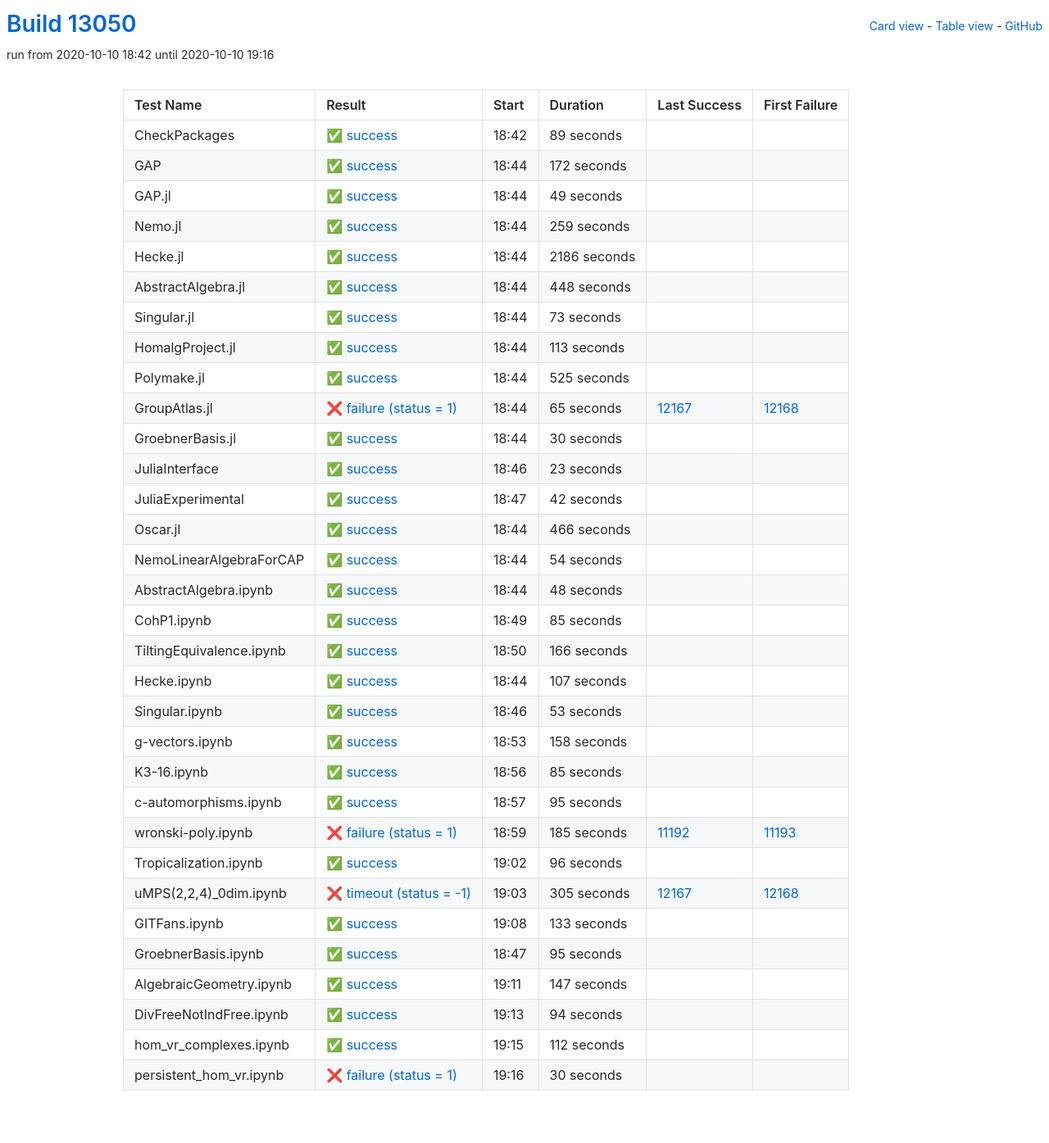
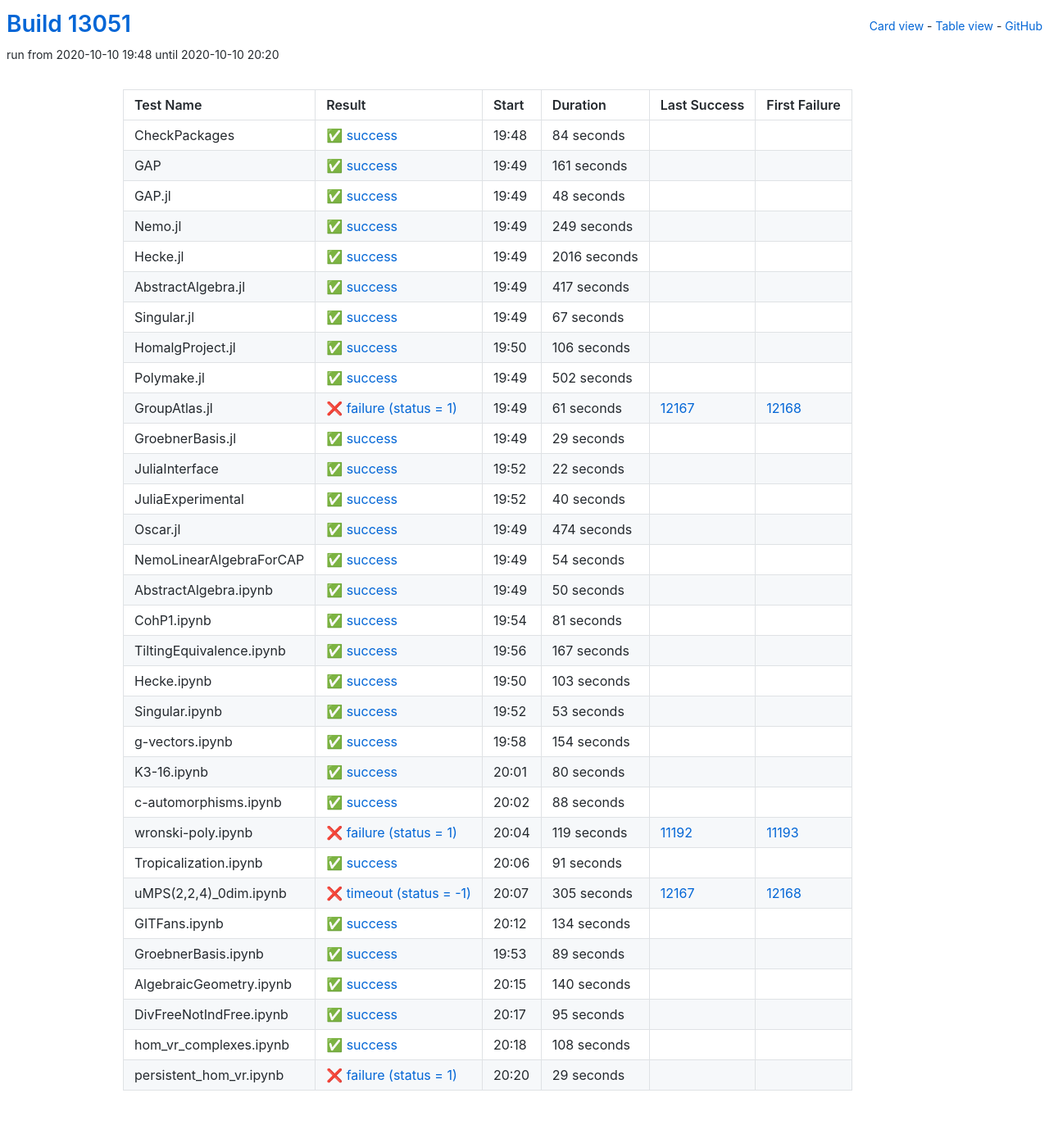
Before and after one commit to oscar-system/oscar-ci-status, a Jekyll site: the page built from table.html, in a window 1280 px wide. Shown: the whole page at 82% size. Built offline with Jekyll 4.4.1, drawn with Linux system fonts in a browser that asks for light colours.

Commit message:
Build #13051

```diff
--- a/_data/ci.yml
+++ b/_data/ci.yml
@@ -1,6 +1,6 @@
 ---
-build: 13050
-build_url: https://oscarci.mathematik.uni-kl.de/job/oscar/13050/
+build: 13051
+build_url: https://oscarci.mathematik.uni-kl.de/job/oscar/13051/
 job: oscar
 organization: oscar-system
 repo: oscar-ci-status
@@ -8,176 +8,176 @@
 tests:
 - name: CheckPackages
   id: checkpackages
-  log: https://oscarci.mathematik.uni-kl.de/job/oscar/13050/artifact/logs/build-13050/CheckPackages.log
-  start: 2020-10-10 18:42
+  log: https://oscarci.mathematik.uni-kl.de/job/oscar/13051/artifact/logs/build-13051/CheckPackages.log
+  start: 2020-10-10 19:48
   success: true
   exitcode: 0
   status: success
-  duration: 89
+  duration: 84
   last_success: false
   last_success_url:
   first_failure: false
   first_failure_url:
 - name: GAP
   id: gap
-  log: https://oscarci.mathematik.uni-kl.de/job/oscar/13050/artifact/logs/build-13050/GAP.log
-  start: 2020-10-10 18:44
+  log: https://oscarci.mathematik.uni-kl.de/job/oscar/13051/artifact/logs/build-13051/GAP.log
+  start: 2020-10-10 19:49
   success: true
   exitcode: 0
   status: success
-  duration: 172
+  duration: 161
   last_success: false
   last_success_url:
   first_failure: false
   first_failure_url:
 - name: GAP.jl
   id: gap-jl
-  log: https://oscarci.mathematik.uni-kl.de/job/oscar/13050/artifact/logs/build-13050/GAP.jl.log
-  start: 2020-10-10 18:44
+  log: https://oscarci.mathematik.uni-kl.de/job/oscar/13051/artifact/logs/build-13051/GAP.jl.log
+  start: 2020-10-10 19:49
   success: true
   exitcode: 0
   status: success
-  duration: 49
+  duration: 48
   last_success: false
   last_success_url:
   first_failure: false
   first_failure_url:
 - name: Nemo.jl
   id: nemo-jl
-  log: https://oscarci.mathematik.uni-kl.de/job/oscar/13050/artifact/logs/build-13050/Nemo.jl.log
-  start: 2020-10-10 18:44
+  log: https://oscarci.mathematik.uni-kl.de/job/oscar/13051/artifact/logs/build-13051/Nemo.jl.log
+  start: 2020-10-10 19:49
   success: true
   exitcode: 0
   status: success
-  duration: 259
+  duration: 249
   last_success: false
   last_success_url:
   first_failure: false
   first_failure_url:
 - name: Hecke.jl
   id: hecke-jl
-  log: https://oscarci.mathematik.uni-kl.de/job/oscar/13050/artifact/logs/build-13050/Hecke.jl.log
-  start: 2020-10-10 18:44
+  log: https://oscarci.mathematik.uni-kl.de/job/oscar/13051/artifact/logs/build-13051/Hecke.jl.log
+  start: 2020-10-10 19:49
   success: true
   exitcode: 0
   status: success
-  duration: 2186
+  duration: 2016
   last_success: false
   last_success_url:
   first_failure: false
   first_failure_url:
 - name: AbstractAlgebra.jl
   id: abstractalgebra-jl
-  log: https://oscarci.mathematik.uni-kl.de/job/oscar/13050/artifact/logs/build-13050/AbstractAlgebra.jl.log
-  start: 2020-10-10 18:44
+  log: https://oscarci.mathematik.uni-kl.de/job/oscar/13051/artifact/logs/build-13051/AbstractAlgebra.jl.log
+  start: 2020-10-10 19:49
   success: true
   exitcode: 0
   status: success
-  duration: 448
+  duration: 417
   last_success: false
   last_success_url:
   first_failure: false
   first_failure_url:
 - name: Singular.jl
   id: singular-jl
-  log: https://oscarci.mathematik.uni-kl.de/job/oscar/13050/artifact/logs/build-13050/Singular.jl.log
-  start: 2020-10-10 18:44
+  log: https://oscarci.mathematik.uni-kl.de/job/oscar/13051/artifact/logs/build-13051/Singular.jl.log
+  start: 2020-10-10 19:49
   success: true
   exitcode: 0
   status: success
-  duration: 73
+  duration: 67
   last_success: false
   last_success_url:
   first_failure: false
   first_failure_url:
 - name: HomalgProject.jl
   id: homalgproject-jl
-  log: https://oscarci.mathematik.uni-kl.de/job/oscar/13050/artifact/logs/build-13050/HomalgProject.jl.log
-  start: 2020-10-10 18:44
+  log: https://oscarci.mathematik.uni-kl.de/job/oscar/13051/artifact/logs/build-13051/HomalgProject.jl.log
+  start: 2020-10-10 19:50
   success: true
   exitcode: 0
   status: success
-  duration: 113
+  duration: 106
   last_success: false
   last_success_url:
   first_failure: false
   first_failure_url:
 - name: Polymake.jl
   id: polymake-jl
-  log: https://oscarci.mathematik.uni-kl.de/job/oscar/13050/artifact/logs/build-13050/Polymake.jl.log
-  start: 2020-10-10 18:44
+  log: https://oscarci.mathematik.uni-kl.de/job/oscar/13051/artifact/logs/build-13051/Polymake.jl.log
+  start: 2020-10-10 19:49
   success: true
   exitcode: 0
   status: success
-  duration: 525
+  duration: 502
   last_success: false
   last_success_url:
   first_failure: false
   first_failure_url:
 - name: GroupAtlas.jl
   id: groupatlas-jl
-  log: https://oscarci.mathematik.uni-kl.de/job/oscar/13050/artifact/logs/build-13050/GroupAtlas.jl.log
-  start: 2020-10-10 18:44
+  log: https://oscarci.mathematik.uni-kl.de/job/oscar/13051/artifact/logs/build-13051/GroupAtlas.jl.log
+  start: 2020-10-10 19:49
   success: false
   exitcode: 1
   status: failure
-  duration: 65
+  duration: 61
   last_success: 12167
   last_success_url: https://oscarci.mathematik.uni-kl.de/job/oscar/12167/
   first_failure: 12168
   first_failure_url: https://oscarci.mathematik.uni-kl.de/job/oscar/12168/
 - name: GroebnerBasis.jl
   id: groebnerbasis-jl
-  log: https://oscarci.mathematik.uni-kl.de/job/oscar/13050/artifact/logs/build-13050/GroebnerBasis.jl.log
-  start: 2020-10-10 18:44
+  log: https://oscarci.mathematik.uni-kl.de/job/oscar/13051/artifact/logs/build-13051/GroebnerBasis.jl.log
+  start: 2020-10-10 19:49
   success: true
   exitcode: 0
   status: success
-  duration: 30
+  duration: 29
   last_success: false
   last_success_url:
   first_failure: false
   first_failure_url:
 - name: JuliaInterface
   id: juliainterface
-  log: https://oscarci.mathematik.uni-kl.de/job/oscar/13050/artifact/logs/build-13050/JuliaInterface.log
-  start: 2020-10-10 18:46
+  log: https://oscarci.mathematik.uni-kl.de/job/oscar/13051/artifact/logs/build-13051/JuliaInterface.log
+  start: 2020-10-10 19:52
   success: true
   exitcode: 0
   status: success
-  duration: 23
+  duration: 22
   last_success: false
   last_success_url:
   first_failure: false
   first_failure_url:
 - name: JuliaExperimental
   id: juliaexperimental
-  log: https://oscarci.mathematik.uni-kl.de/job/oscar/13050/artifact/logs/build-13050/JuliaExperimental.log
-  start: 2020-10-10 18:47
+  log: https://oscarci.mathematik.uni-kl.de/job/oscar/13051/artifact/logs/build-13051/JuliaExperimental.log
+  start: 2020-10-10 19:52
   success: true
   exitcode: 0
   status: success
-  duration: 42
+  duration: 40
   last_success: false
   last_success_url:
   first_failure: false
   first_failure_url:
 - name: Oscar.jl
   id: oscar-jl
-  log: https://oscarci.mathematik.uni-kl.de/job/oscar/13050/artifact/logs/build-13050/Oscar.jl.log
-  start: 2020-10-10 18:44
+  log: https://oscarci.mathematik.uni-kl.de/job/oscar/13051/artifact/logs/build-13051/Oscar.jl.log
+  start: 2020-10-10 19:49
   success: true
   exitcode: 0
   status: success
-  duration: 466
+  duration: 474
   last_success: false
   last_success_url:
   first_failure: false
   first_failure_url:
 - name: NemoLinearAlgebraForCAP
   id: nemolinearalgebraforcap
-  log: https://oscarci.mathematik.uni-kl.de/job/oscar/13050/artifact/logs/build-13050/NemoLinearAlgebraForCAP.log
-  start: 2020-10-10 18:44
+  log: https://oscarci.mathematik.uni-kl.de/job/oscar/13051/artifact/logs/build-13051/NemoLinearAlgebraForCAP.log
+  start: 2020-10-10 19:49
   success: true
   exitcode: 0
   status: success
@@ -188,56 +188,56 @@
   first_failure_url:
 - name: AbstractAlgebra.ipynb
   id: abstractalgebra-ipynb
-  log: https://oscarci.mathematik.uni-kl.de/job/oscar/13050/artifact/logs/build-13050/AbstractAlgebra.ipynb.log
-  start: 2020-10-10 18:44
+  log: https://oscarci.mathematik.uni-kl.de/job/oscar/13051/artifact/logs/build-13051/AbstractAlgebra.ipynb.log
+  start: 2020-10-10 19:49
   success: true
   exitcode: 0
   status: success
-  duration: 48
+  duration: 50
   last_success: false
   last_success_url:
   first_failure: false
   first_failure_url:
 - name: CohP1.ipynb
   id: cohp1-ipynb
-  log: https://oscarci.mathematik.uni-kl.de/job/oscar/13050/artifact/logs/build-13050/CohP1.ipynb.log
-  start: 2020-10-10 18:49
+  log: https://oscarci.mathematik.uni-kl.de/job/oscar/13051/artifact/logs/build-13051/CohP1.ipynb.log
+  start: 2020-10-10 19:54
   success: true
   exitcode: 0
   status: success
-  duration: 85
+  duration: 81
   last_success: false
   last_success_url:
   first_failure: false
   first_failure_url:
 - name: TiltingEquivalence.ipynb
   id: tiltingequivalence-ipynb
-  log: https://oscarci.mathematik.uni-kl.de/job/oscar/13050/artifact/logs/build-13050/TiltingEquivalence.ipynb.log
-  start: 2020-10-10 18:50
+  log: https://oscarci.mathematik.uni-kl.de/job/oscar/13051/artifact/logs/build-13051/TiltingEquivalence.ipynb.log
+  start: 2020-10-10 19:56
   success: true
   exitcode: 0
   status: success
-  duration: 166
+  duration: 167
   last_success: false
   last_success_url:
   first_failure: false
   first_failure_url:
 - name: Hecke.ipynb
   id: hecke-ipynb
-  log: https://oscarci.mathematik.uni-kl.de/job/oscar/13050/artifact/logs/build-13050/Hecke.ipynb.log
-  start: 2020-10-10 18:44
+  log: https://oscarci.mathematik.uni-kl.de/job/oscar/13051/artifact/logs/build-13051/Hecke.ipynb.log
+  start: 2020-10-10 19:50
   success: true
   exitcode: 0
   status: success
-  duration: 107
+  duration: 103
   last_success: false
   last_success_url:
   first_failure: false
   first_failure_url:
 - name: Singular.ipynb
   id: singular-ipynb
-  log: https://oscarci.mathematik.uni-kl.de/job/oscar/13050/artifact/logs/build-13050/Singular.ipynb.log
-  start: 2020-10-10 18:46
+  log: https://oscarci.mathematik.uni-kl.de/job/oscar/13051/artifact/logs/build-13051/Singular.ipynb.log
+  start: 2020-10-10 19:52
   success: true
   exitcode: 0
   status: success
@@ -248,68 +248,68 @@
   first_failure_url:
 - name: g-vectors.ipynb
   id: g-vectors-ipynb
-  log: https://oscarci.mathematik.uni-kl.de/job/oscar/13050/artifact/logs/build-13050/g-vectors.ipynb.log
-  start: 2020-10-10 18:53
+  log: https://oscarci.mathematik.uni-kl.de/job/oscar/13051/artifact/logs/build-13051/g-vectors.ipynb.log
+  start: 2020-10-10 19:58
   success: true
   exitcode: 0
   status: success
-  duration: 158
+  duration: 154
   last_success: false
   last_success_url:
   first_failure: false
   first_failure_url:
 - name: K3-16.ipynb
   id: k3-16-ipynb
-  log: https://oscarci.mathematik.uni-kl.de/job/oscar/13050/artifact/logs/build-13050/K3-16.ipynb.log
-  start: 2020-10-10 18:56
+  log: https://oscarci.mathematik.uni-kl.de/job/oscar/13051/artifact/logs/build-13051/K3-16.ipynb.log
+  start: 2020-10-10 20:01
   success: true
   exitcode: 0
   status: success
-  duration: 85
+  duration: 80
   last_success: false
   last_success_url:
   first_failure: false
   first_failure_url:
 - name: c-automorphisms.ipynb
   id: c-automorphisms-ipynb
-  log: https://oscarci.mathematik.uni-kl.de/job/oscar/13050/artifact/logs/build-13050/c-automorphisms.ipynb.log
-  start: 2020-10-10 18:57
+  log: https://oscarci.mathematik.uni-kl.de/job/oscar/13051/artifact/logs/build-13051/c-automorphisms.ipynb.log
+  start: 2020-10-10 20:02
   success: true
   exitcode: 0
   status: success
-  duration: 95
+  duration: 88
   last_success: false
   last_success_url:
   first_failure: false
   first_failure_url:
 - name: wronski-poly.ipynb
   id: wronski-poly-ipynb
-  log: https://oscarci.mathematik.uni-kl.de/job/oscar/13050/artifact/logs/build-13050/wronski-poly.ipynb.log
-  start: 2020-10-10 18:59
+  log: https://oscarci.mathematik.uni-kl.de/job/oscar/13051/artifact/logs/build-13051/wronski-poly.ipynb.log
+  start: 2020-10-10 20:04
   success: false
   exitcode: 1
   status: failure
-  duration: 185
+  duration: 119
   last_success: 11192
   last_success_url: https://oscarci.mathematik.uni-kl.de/job/oscar/11192/
   first_failure: 11193
   first_failure_url: https://oscarci.mathematik.uni-kl.de/job/oscar/11193/
 - name: Tropicalization.ipynb
   id: tropicalization-ipynb
-  log: https://oscarci.mathematik.uni-kl.de/job/oscar/13050/artifact/logs/build-13050/Tropicalization.ipynb.log
-  start: 2020-10-10 19:02
+  log: https://oscarci.mathematik.uni-kl.de/job/oscar/13051/artifact/logs/build-13051/Tropicalization.ipynb.log
+  start: 2020-10-10 20:06
   success: true
   exitcode: 0
   status: success
-  duration: 96
+  duration: 91
   last_success: false
   last_success_url:
   first_failure: false
   first_failure_url:
 - name: uMPS(2,2,4)_0dim.ipynb
   id: umps-2-2-4-0dim-ipynb
-  log: https://oscarci.mathematik.uni-kl.de/job/oscar/13050/artifact/logs/build-13050/uMPS-2-2-4-_0dim.ipynb.log
-  start: 2020-10-10 19:03
+  log: https://oscarci.mathematik.uni-kl.de/job/oscar/13051/artifact/logs/build-13051/uMPS-2-2-4-_0dim.ipynb.log
+  start: 2020-10-10 20:07
   success: false
   exitcode: -1
   status: timeout
@@ -320,20 +320,44 @@
   first_failure_url: https://oscarci.mathematik.uni-kl.de/job/oscar/12168/
 - name: GITFans.ipynb
   id: gitfans-ipynb
-  log: https://oscarci.mathematik.uni-kl.de/job/oscar/13050/artifact/logs/build-13050/GITFans.ipynb.log
-  start: 2020-10-10 19:08
+  log: https://oscarci.mathematik.uni-kl.de/job/oscar/13051/artifact/logs/build-13051/GITFans.ipynb.log
+  start: 2020-10-10 20:12
   success: true
   exitcode: 0
   status: success
-  duration: 133
+  duration: 134
   last_success: false
   last_success_url:
   first_failure: false
   first_failure_url:
 - name: GroebnerBasis.ipynb
   id: groebnerbasis-ipynb
-  log: https://oscarci.mathematik.uni-kl.de/job/oscar/13050/artifact/logs/build-13050/GroebnerBasis.ipynb.log
-  start: 2020-10-10 18:47
+  log: https://oscarci.mathematik.uni-kl.de/job/oscar/13051/artifact/logs/build-13051/GroebnerBasis.ipynb.log
+  start: 2020-10-10 19:53
+  success: true
+  exitcode: 0
+  status: success
+  duration: 89
+  last_success: false
+  last_success_url:
+  first_failure: false
+  first_failure_url:
+- name: AlgebraicGeometry.ipynb
+  id: algebraicgeometry-ipynb
+  log: https://oscarci.mathematik.uni-kl.de/job/oscar/13051/artifact/logs/build-13051/AlgebraicGeometry.ipynb.log
+  start: 2020-10-10 20:15
+  success: true
+  exitcode: 0
+  status: success
+  duration: 140
+  last_success: false
+  last_success_url:
+  first_failure: false
+  first_failure_url:
+- name: DivFreeNotIndFree.ipynb
+  id: divfreenotindfree-ipynb
+  log: https://oscarci.mathematik.uni-kl.de/job/oscar/13051/artifact/logs/build-13051/DivFreeNotIndFree.ipynb.log
+  start: 2020-10-10 20:17
   success: true
   exitcode: 0
   status: success
@@ -342,50 +366,26 @@
   last_success_url:
   first_failure: false
   first_failure_url:
-- name: AlgebraicGeometry.ipynb
-  id: algebraicgeometry-ipynb
-  log: https://oscarci.mathematik.uni-kl.de/job/oscar/13050/artifact/logs/build-13050/AlgebraicGeometry.ipynb.log
-  start: 2020-10-10 19:11
+- name: hom_vr_complexes.ipynb
+  id: hom-vr-complexes-ipynb
+  log: https://oscarci.mathematik.uni-kl.de/job/oscar/13051/artifact/logs/build-13051/hom_vr_complexes.ipynb.log
+  start: 2020-10-10 20:18
   success: true
   exitcode: 0
   status: success
-  duration: 147
-  last_success: false
-  last_success_url:
-  first_failure: false
-  first_failure_url:
-- name: DivFreeNotIndFree.ipynb
-  id: divfreenotindfree-ipynb
-  log: https://oscarci.mathematik.uni-kl.de/job/oscar/13050/artifact/logs/build-13050/DivFreeNotIndFree.ipynb.log
-  start: 2020-10-10 19:13
-  success: true
-  exitcode: 0
-  status: success
-  duration: 94
-  last_success: false
-  last_success_url:
-  first_failure: false
-  first_failure_url:
-- name: hom_vr_complexes.ipynb
-  id: hom-vr-complexes-ipynb
-  log: https://oscarci.mathematik.uni-kl.de/job/oscar/13050/artifact/logs/build-13050/hom_vr_complexes.ipynb.log
-  start: 2020-10-10 19:15
-  success: true
-  exitcode: 0
-  status: success
-  duration: 112
+  duration: 108
   last_success: false
   last_success_url:
   first_failure: false
   first_failure_url:
 - name: persistent_hom_vr.ipynb
   id: persistent-hom-vr-ipynb
-  log: https://oscarci.mathematik.uni-kl.de/job/oscar/13050/artifact/logs/build-13050/persistent_hom_vr.ipynb.log
-  start: 2020-10-10 19:16
+  log: https://oscarci.mathematik.uni-kl.de/job/oscar/13051/artifact/logs/build-13051/persistent_hom_vr.ipynb.log
+  start: 2020-10-10 20:20
   success: false
   exitcode: 1
   status: failure
-  duration: 30
+  duration: 29
   last_success: false
   last_success_url:
   first_failure: false
```
Also changed, not shown: README.md.
